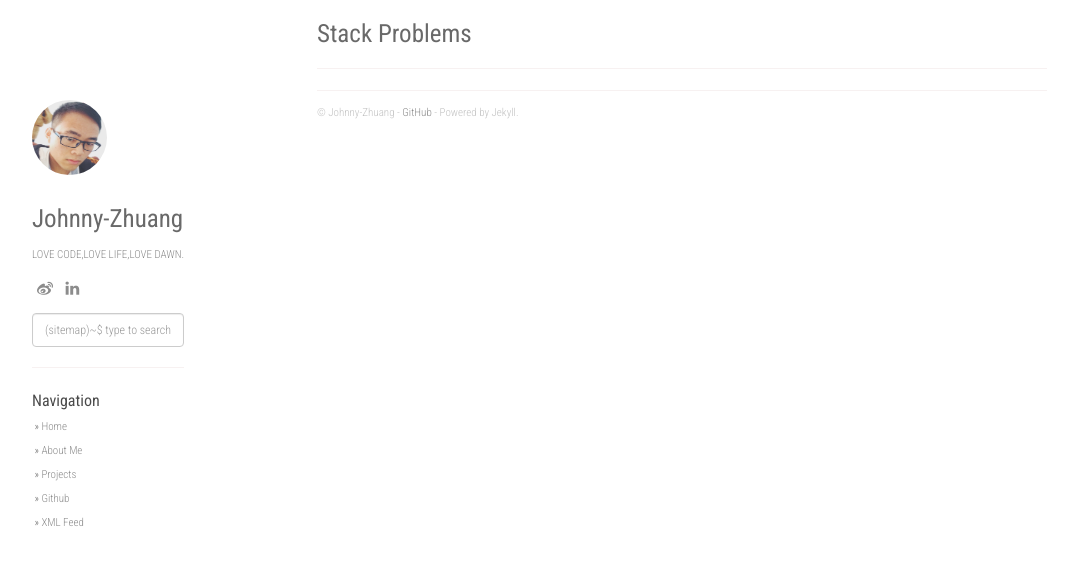
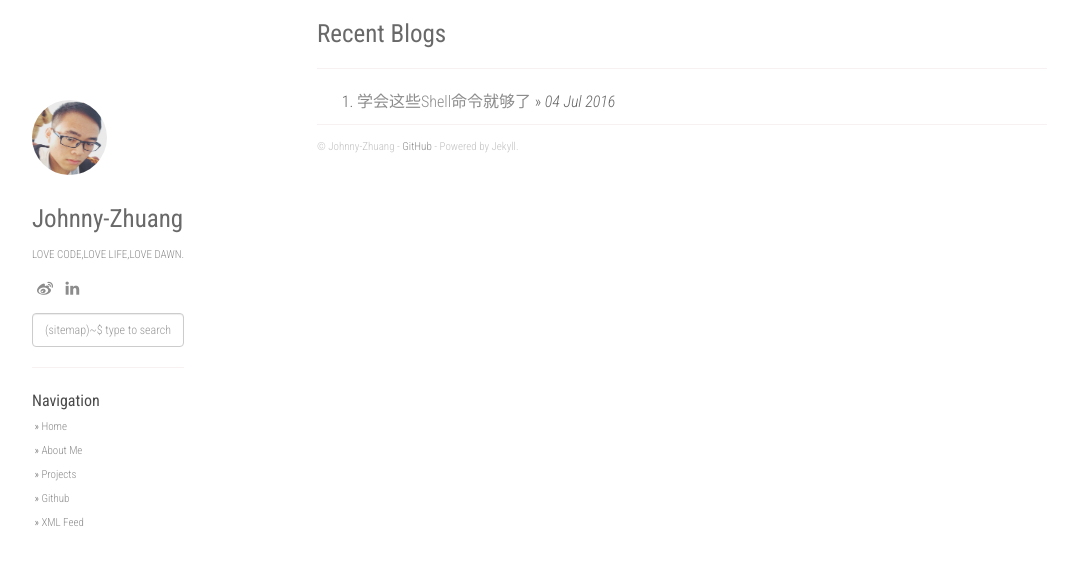
Before and after one commit to iamjohnnyzhuang/iamjohnnyzhuang.github.io, a Jekyll site: the page built from index.html, in a window 1280 px wide. Shown: the top 565 px of the page, without its empty margins (53-1131 px from the left). Built offline with Jekyll 4.4.1, drawn with Linux system fonts in a browser that asks for light colours; nearby versions of some CDN libraries; the list of posts is cut into pages by our own code; part of the change alters nothing that is shown.

Commit message:
shell use in common

```diff
--- /dev/null
+++ b/_posts/2016-07-04-shell-in-common-use.md
@@ -0,0 +1,40 @@
+---
+layout: post
+title: 学会这些Shell命令就够了
+categories: [shell]
+---
+
+# 关于这篇文章
+学习Linux的童鞋相信都是从常用的Linux命令开始学习的吧。但是总会遇到和博主一样的问题：基本的Linux命令（如cd、rm、mv等等）学会了，但总感觉还是对Linxu很生疏。遇到一些特殊一点的情况就又得到处去google。所以我写这篇文章打算纪录一些工作中常见到的Shell命令。这样以后就不用再在用的时候到处去Google了。此外，对这些命令进行一些简单的分析，以小见到，从这些命令中来加深对Linxu以及Shell的理解。此篇文章保持长期更新。
+
+# 系统环境
+虽然是针对Linux的，但是由于答主的电脑用的是Mac OS以及Zsh，因此这里主要是以Mac Os + Zsh为主，但是和Linux + Bash 没多大区别哦！
+
+# 常用场景
+**1. 查找指定目录下的文件，这些文件要包含指定字符串**
+
+有修改过Wordpress等网站且不擅长PHP没用IDE的童鞋肯定遇到过这样的问题：通过前端Chrome找到某个需要修改的前端代码片段（比如模板写的是power by johnny-zhuang）对于使用模板的人肯定不想暴露自己的网站使用了谁的模板吧。这个时候就会想去修改这段代码。
+
+但是没有IDE，我们虽然知道了这段代码的关键字（如power by johnny-zhuang）怎么去寻找它出现在哪呢？
+
+这个时候我们可以借助Shell的find和grep操作。先给出这个问题的解答。
+
+``
+find . | xargs grep “power by johnny-zhuang”
+``
+
+find 操作查找当前目录下的所有文件，然后经过xargs操作。为什么用xargs操作呢？
+
+>   它的作用是将参数列表转换成小块分段传递给其他命令，以避免参数列表过长的问题。 （维基百科）
+
+简而言之使用了xargs防止搜索的文件列表太长的情况。
+
+对于每个小片段进行grep操作。这里grep直接搜索想要的字符串。如果要搜索的是正则表达式可以用
+
+``
+grep -e  “正则表达式”
+``
+
+到此为止，第一个使用命令就讲完啦。通过这个场景我们可以学会find 以及 grep xargs 的基础操作了。
+
+----
--- a/index.html
+++ b/index.html
@@ -3,7 +3,7 @@ layout: default
 ---
 
 <div id="home">
-    <h1>Stack Problems</h1>
+    <h1>Recent Blogs</h1>
     <hr />
     <ol class="posts">
     {% for post in paginator.posts %}
```
